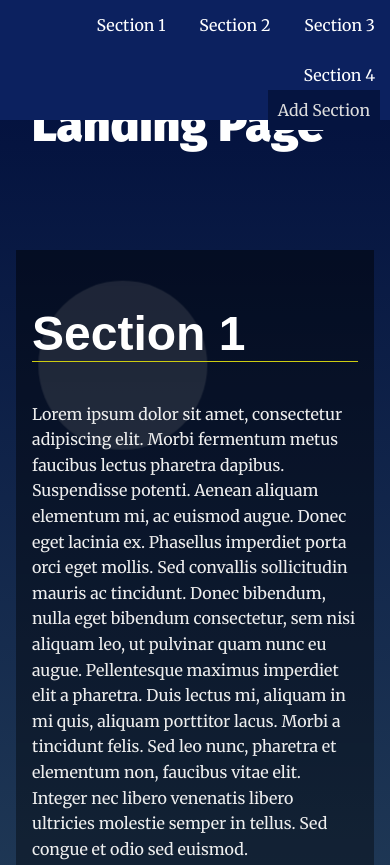
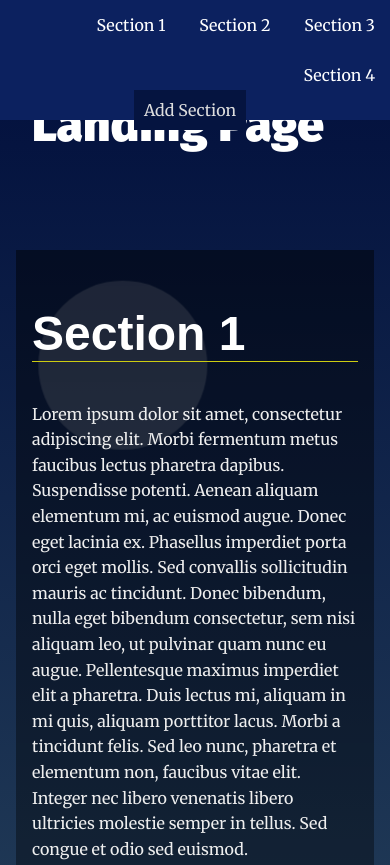
Before and after one commit to motazdev/landing-page, a plain HTML site: page index.html in a window 390 px wide. Shown: the top 865 px of the page. Drawn offline with Linux system fonts and the light colour scheme.

Commit message:
Update styles.css

```diff
--- a/css/styles.css
+++ b/css/styles.css
@@ -10,10 +10,13 @@
 
 
 /* ---- Base Rules ---- */
-
+/* Smooth scroll already done by JS */
+/*
 html {
     scroll-behavior: smooth;
-  }
+}
+*/
+
   body {
       background: rgb(136,203,171);
       background: linear-gradient(0deg, rgba(136,203,171,1) 0%, rgba(0,13,60,1) 100%);
@@ -298,3 +301,13 @@ html {
   .nav-active {
     display: none;
   }
+
+  @media only screen and (max-width: 768px) {
+    .l__content {
+        margin: auto;
+        flex-wrap: wrap;
+    }
+    .r__content {
+          margin: auto;
+      }
+  }
```
